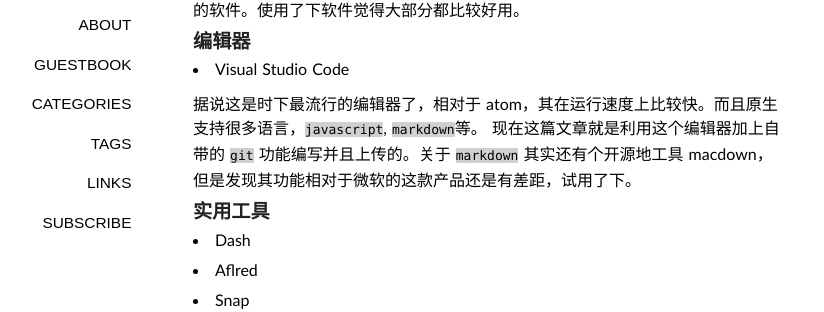
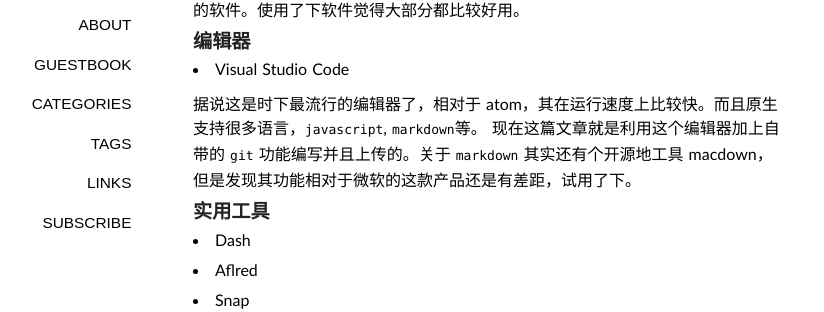
Before and after one commit to chunyang-wen/chunyang-wen.github.io, a Jekyll site: the page built from _posts/2016-12-04-new-plan-for-2017.md, in a window 1280 px wide. Shown: the part 109-421 px from the top of the page, without its empty margins (147-971 px from the left). Built offline with Jekyll 4.4.1, drawn with Linux system fonts in a browser that asks for light colours; some web fonts are replaced; comment, search, counter and statistics services are not loaded.

Commit message:
remove code background

```diff
--- a/media/css/style.css
+++ b/media/css/style.css
@@ -55,7 +55,7 @@
 h3{font-family:"Cuprum","Hiragino Sans GB","Microsoft YaHei",sans-serif;font-size:1.2em;color:#222;}
 h4{font-family:"Cuprum","Hiragino Sans GB","Microsoft YaHei",sans-serif;font-size:1em;color:#333;}
 pre,code{font-family:Menlo,"Andale Mono",Consolas,"Courier New",Monaco,monospace;font-size:13px;}
-code{background-color:#D0D0D0;}
+/*code{background-color:#D0D0D0;}*/
 embed,object,iframe{display:block;margin:4px auto;}
 .gist{font-size: 12px;line-height:1.6;}
 
```
